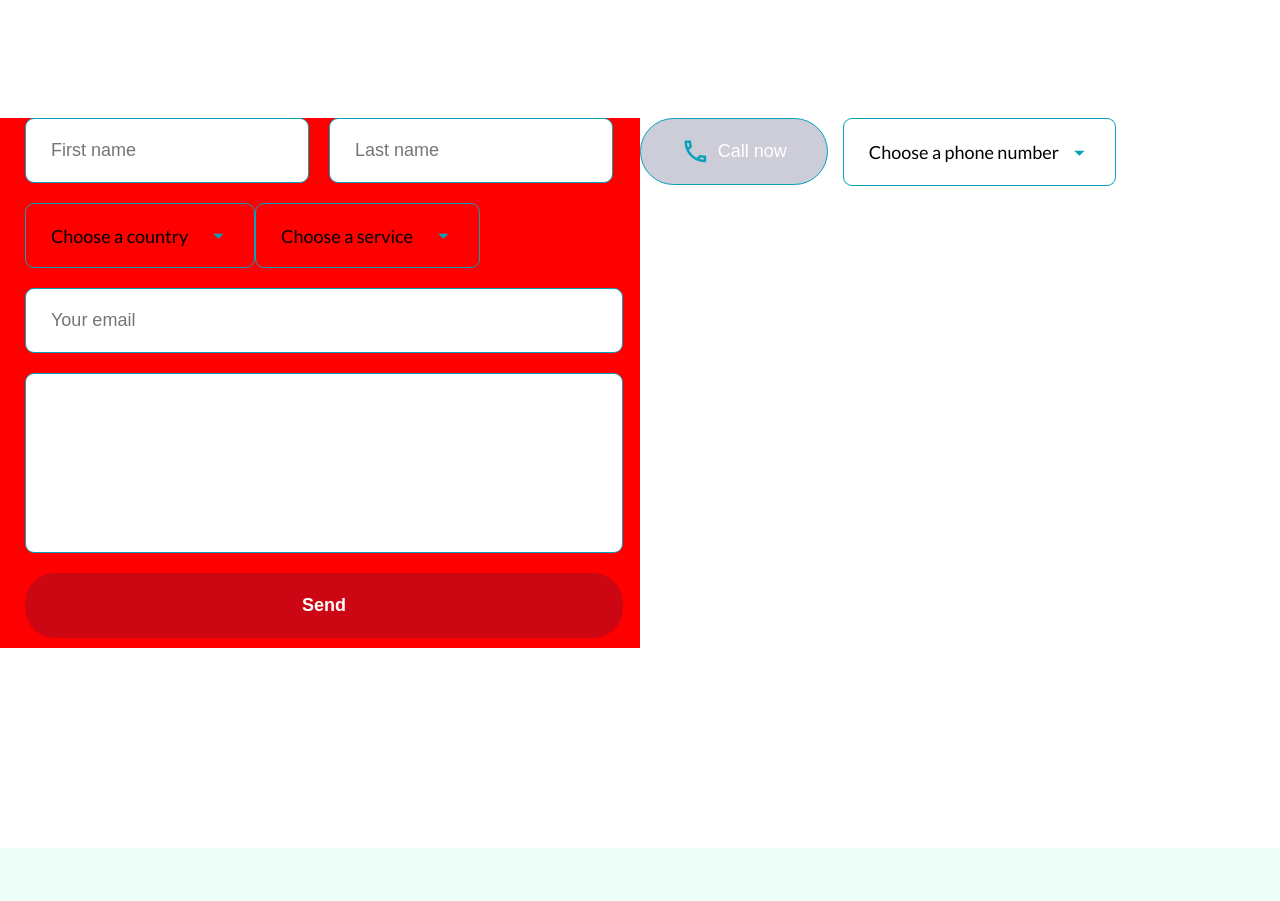
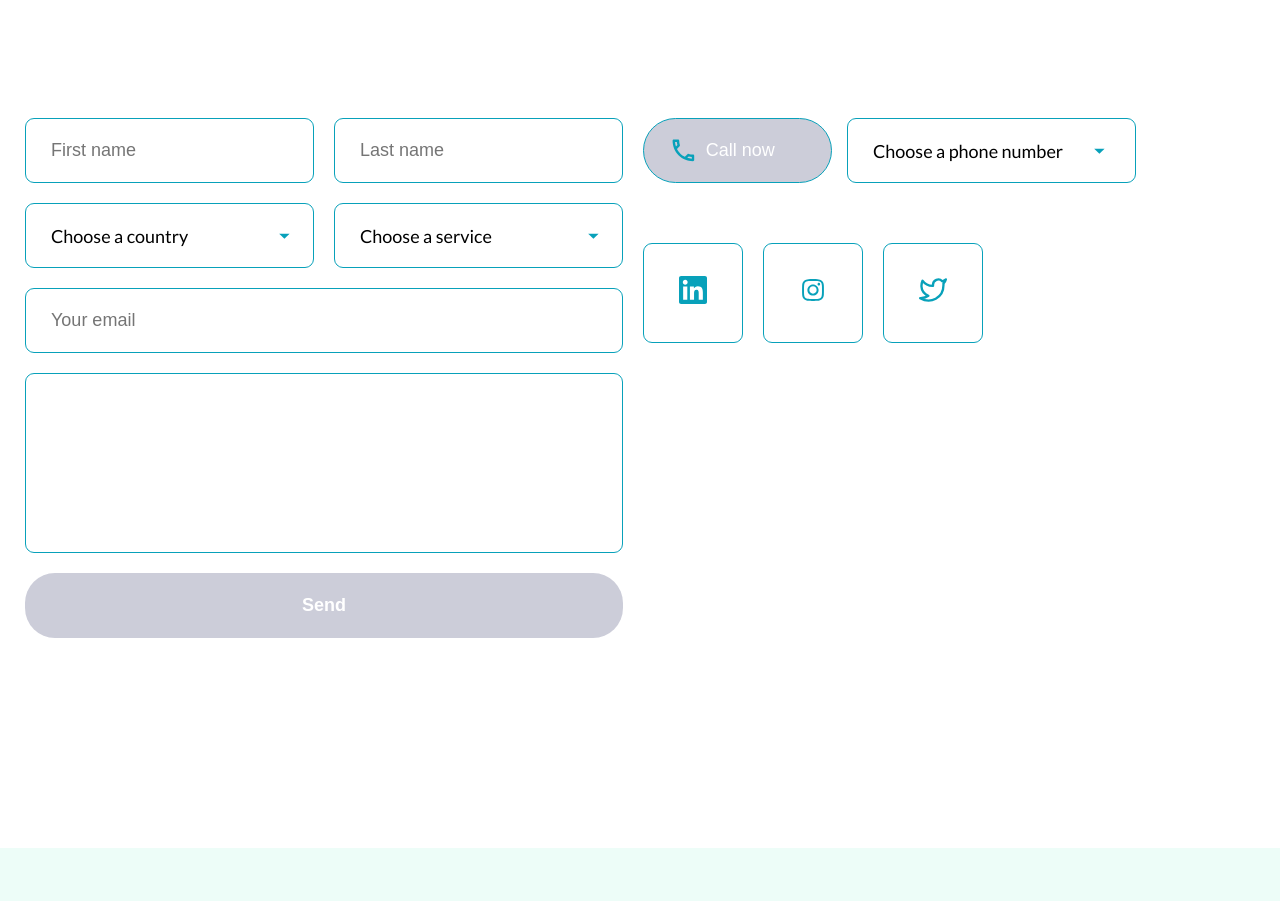
Before and after one commit to moisens/tiny-is-the-new-big, a React (Vite) app in the folder frontend/: page / in a window 1280 px wide. Shown: the part 6034-6935 px from the top of the page. Built offline with nearby package versions, Linux system fonts and the light colour scheme.

Commit message:
contact css part 4

```diff
--- a/frontend/src/components/home/contact/Contact.tsx
+++ b/frontend/src/components/home/contact/Contact.tsx
@@ -1,6 +1,10 @@
 import "./contact.scss";
 import { MdOutlineCall } from "react-icons/md";
+import { SiLinkedin } from "react-icons/si";
+import { AiOutlineInstagram } from "react-icons/ai";
+import { FiTwitter } from "react-icons/fi";
 import ContactIcon from "../../../assets/contact-icon.svg";
+import { Link } from "react-router-dom";
 
 import { countries } from "../../../utils/form-utils";
 import { services } from "../../../utils/form-utils";
@@ -8,7 +12,6 @@ import { pohoneNumbers } from "../../../utils/form-utils";
 import { contactData } from "../../../utils/multi-img-utils";
 import SelectServices from "./Dropdown";
 import ContactImgList from "./ContactImgList";
-
 
 const Contact = () => {
   return (
@@ -37,20 +40,23 @@ const Contact = () => {
       <div className="form__container">
         <form className="form__content">
           <div className="input__container">
-            <label htmlFor="firstName" />
+            <label htmlFor="firstName">
               <input
                 type="text"
                 placeholder="First name"
                 id="firstName"
                 className="input__input"
               />
-            <label htmlFor="lastName" />
+            </label>
+
+            <label htmlFor="lastName">
               <input
                 type="text"
                 placeholder="Last name"
                 id="lastName"
                 className="input__input"
               />
+            </label>
           </div>
           <div className="input__container">
             <SelectServices dataDropdownList={countries} />
@@ -70,12 +76,31 @@ const Contact = () => {
           </button>
         </form>
         <div className="form__call">
+          <div className="form__callContent">
             <button className="call__btn">
               <MdOutlineCall color="#08A1BA" size="1.8rem" />
               Call now
             </button>
             <div className="input__container">
               <SelectServices dataDropdownList={pohoneNumbers} />
+            </div>
+          </div>
+          <div className="social__container">
+            <div className="social__content">
+              <Link to="#">
+                <SiLinkedin />
+              </Link>
+            </div>
+            <div className="social__content">
+              <Link to="#">
+                <AiOutlineInstagram />
+              </Link>
+            </div>
+            <div className="social__content">
+              <Link to="#">
+                <FiTwitter />
+              </Link>
+            </div>
           </div>
         </div>
       </div>
--- a/frontend/src/components/home/contact/Dropdown.tsx
+++ b/frontend/src/components/home/contact/Dropdown.tsx
@@ -1,4 +1,4 @@
-import React, { useState } from "react";
+import { useState, Fragment } from "react";
 import { RiArrowDownSFill } from "react-icons/ri";
 import { ContactProps } from "../../../types/Interface";
 import Button from "../../button/Button";
@@ -20,7 +20,7 @@ const SelectServices = ({ dataDropdownList }: ContactProps) => {
       {dataDropdownList.map((datalist) => {
         const { id, defaultValues, options } = datalist;
         return (
-          <React.Fragment key={id}>
+          <Fragment key={id}>
             <div className={dropIsActive ? "input__input isSelected" : "input__input"}>
               <p>{defaultValues}</p>
               <Button
@@ -32,7 +32,7 @@ const SelectServices = ({ dataDropdownList }: ContactProps) => {
               </Button>
             </div>
             <DropdownList options={options} dropIsActive={dropIsActive} />
-          </React.Fragment>
+          </Fragment>
         );
       })}
     </div>
--- a/frontend/src/components/home/contact/contact.scss
+++ b/frontend/src/components/home/contact/contact.scss
@@ -91,7 +91,7 @@
     align-items: flex-start;
     //width: 680px;
     padding: 0 0 10px 25px;
-    background-color: red;
+    //background-color: red;
 
     .input__container {
       display: flex;
@@ -100,14 +100,13 @@
       margin-bottom: 20px;
 
       .input__input {
-        width: 100%;
+        width: 289px;
         height: 65px;
         border: solid 0.4px #08a1ba;
         border-radius: 9px;
         margin-right: 20px;
-        padding: 22px 25px;
-        //padding-left: 25px;
-        //padding-right: 18px;
+        padding-left: 25px;
+        padding-right: 18px;
         display: flex;
         justify-content: space-between;
         align-items: center;
@@ -167,6 +166,9 @@
   .form__call {
     width: 100%;
     height: auto;
+    //background-color: lightgreen;
+
+    .form__callContent {
       display: flex;
       justify-content: flex-start;
       align-items: flex-start;
@@ -177,12 +179,12 @@
         justify-content: flex-start;
         align-items: center;
         gap: 8px;
-      padding: 18px 40px;
-      // width: 189px;
-      // height: 65px;
+        //padding: 18px 40px;
+        width: 189px;
+        height: 65px;
         border: solid 0.4px #08a1ba;
         border-radius: 94.5px;
-      //padding-left: 25px;
+        padding: 0 25px;
         background-color: #181b5238;
         color: #fff;
         font-size: 1.125rem;
@@ -199,17 +201,17 @@
         margin-bottom: 20px;
 
         .input__input {
-        //width: 289px;
-        //height: 65px;
+          width: 289px;
+          height: 65px;
           border: solid 0.4px #08a1ba;
-        border-radius: 9px;
+          border-top-left-radius: 9px;
+          border-top-right-radius: 9px;
+          border-bottom-left-radius: 9px;
+          border-bottom-right-radius: 9px;
           margin-right: 20px;
-        padding: 22px 25px;
-        //padding-left: 25px;
-        //padding-right: 18px;
+          padding: 0 25px;
           display: flex;
           justify-content: space-between;
-        gap: 10px;
           align-items: center;
           font-size: 1.125rem;
 
@@ -233,4 +235,51 @@
         }
       }
     }
+    .social__container {
+      display: flex;
+      gap: 20px;
+      //background-color: lightblue;
+      padding: 40px 120px 0 0;
+
+      .social__content {
+        background-color: hsl(0, 0%, 100%);
+        display: flex;
+        justify-content: center;
+        align-items: center;
+        width: 100px;
+        height: 100px;
+        font-size: 28px;
+        border: solid 0.4px #08a1ba;
+        border-radius: 9px;
+        color: #08a1ba;
+        cursor: pointer;
+
+        a {
+          color: #08a1ba;
         }
+
+        &:hover {
+          box-shadow: 0px 10px 15px -3px rgba(0, 0, 0, 0.1);
+        }
+      }
+      .social__content:nth-child(1) {
+        &:hover {
+          color: #0a66c2;
+          border: solid 0.4px #0a66c2;
+        }
+      }
+      .social__content:nth-child(2) {
+        &:hover {
+          color: #ef8b8b;
+          border: solid 0.4px #ef8b8b;
+        }
+      }
+      .social__content:nth-child(3) {
+        &:hover {
+          color: #1d9bf0;
+          border: solid 0.4px #1d9bf0;
+        }
+      }
+    }
+  }
+}
```
Lines whose indentation alone changed are shown as unchanged.
